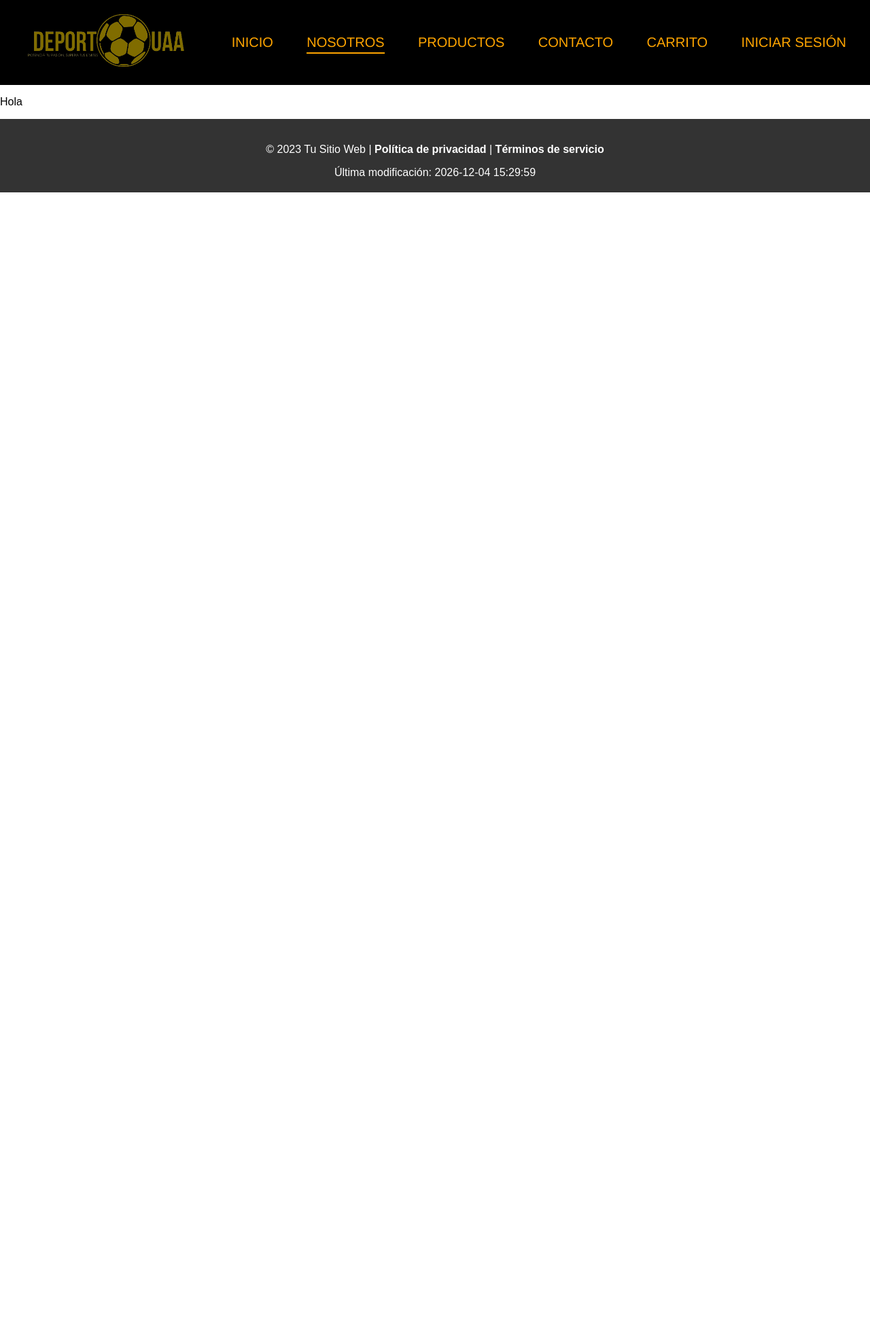
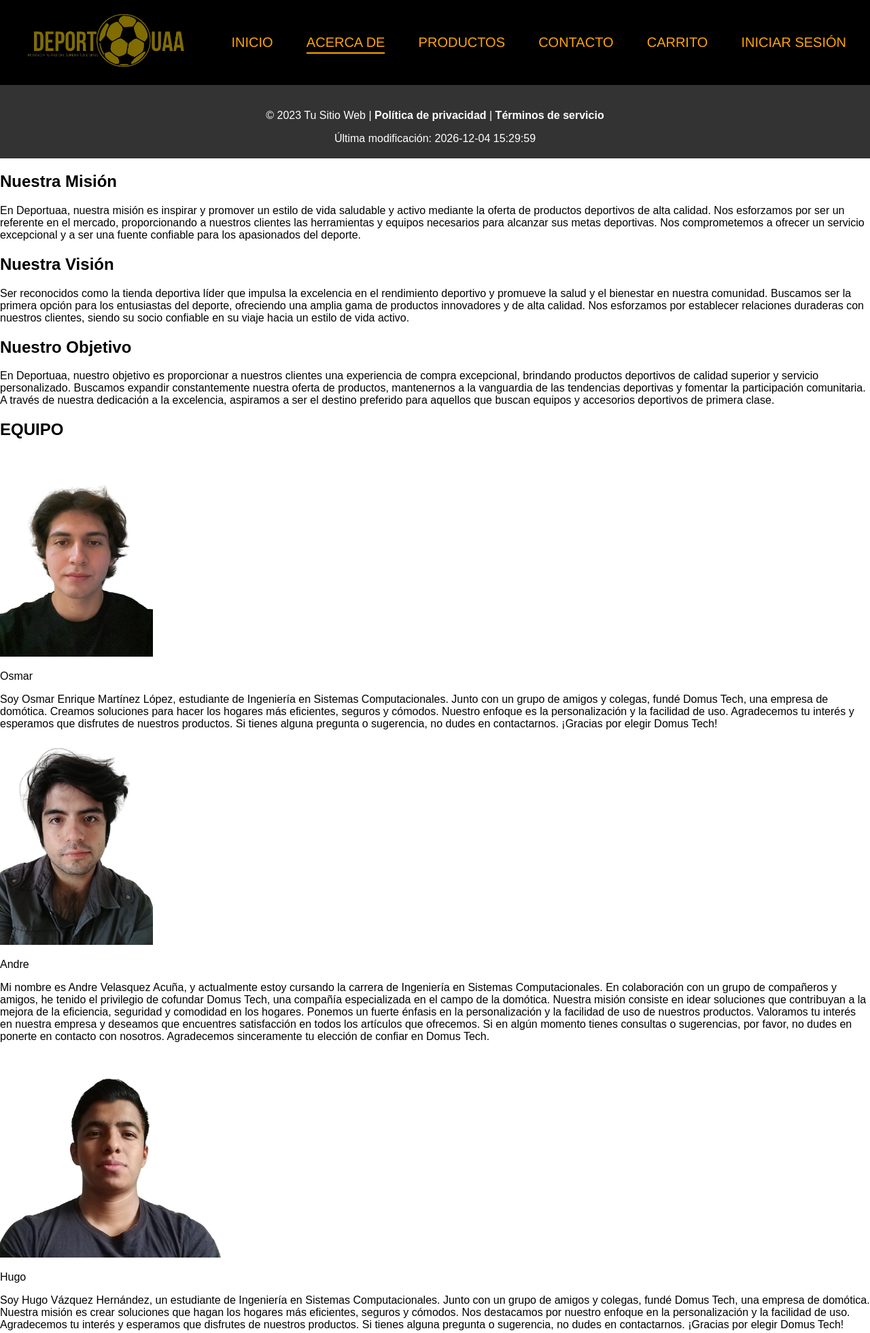
Before and after one commit to osmarmtzz/ProyectoVentaProductos, a PHP site: page /nosotros.php in a window 1280 px wide. Shown: the top 1961 px of the page at 68% size. Before the commit the page ends 283 px from the top, so only its background shows below. Run offline with PHP 8.4, Linux system fonts and the light colour scheme.

Commit message:
Contenido y estilos de la pagina "Acerca de"
Agregue la información de los integrantes, la misión, visión y objetivos de la empresa. También creé el archivo de estilos de la pagina.

```diff
--- a/ProyectoFinal/nav.php
+++ b/ProyectoFinal/nav.php
@@ -10,7 +10,7 @@
         <nav>
             <a href="index.php" class="link-nav"><img src="img/Logo.png" alt="Descripción de la imagen"></a>
             <a href="index.php" class="link-nav <?php echo basename($_SERVER['PHP_SELF']) == 'index.php' ? 'active' : ''; ?>">INICIO</a>
-            <a href="nosotros.php" class="link-nav <?php echo basename($_SERVER['PHP_SELF']) == 'nosotros.php' ? 'active' : ''; ?>">NOSOTROS</a>
+            <a href="nosotros.php" class="link-nav <?php echo basename($_SERVER['PHP_SELF']) == 'nosotros.php' ? 'active' : ''; ?>">ACERCA DE</a>
             <a href="productos.php" class="link-nav <?php echo basename($_SERVER['PHP_SELF']) == 'productos.php' ? 'active' : ''; ?>">PRODUCTOS</a>
             <a href="contacto.php" class="link-nav <?php echo basename($_SERVER['PHP_SELF']) == 'contacto.php' ? 'active' : ''; ?>">CONTACTO</a>
             <a href="carrito.php" class="link-nav">CARRITO</a>
--- a/ProyectoFinal/nosotros.php
+++ b/ProyectoFinal/nosotros.php
@@ -7,15 +7,71 @@ session_start();
 <head>
     <meta charset="UTF-8">
     <meta name="viewport" content="width=device-width, initial-scale=1.0">
-    <title>Nosotros</title>
+    <title>Sobre Nosotros</title>
     <link rel="stylesheet" href="css/nosotros.css">
     <?php include 'nav.php'; ?>
 </head>
 <body>
-    <p>Hola</p>
+
     <?php
     include 'footer.php';
     ?>
+     <div class="titulo-mision-info">
+    <h2 id="titulo-mision-info">Nuestra Misión</h2>
+</div>
+<div class="info-mision-info">
+    <p id="info-mision-info">
+        En Deportuaa, nuestra misión es inspirar y promover un estilo de vida saludable y activo mediante la oferta de productos deportivos de alta calidad. Nos esforzamos por ser un referente en el mercado, proporcionando a nuestros clientes las herramientas y equipos necesarios para alcanzar sus metas deportivas. Nos comprometemos a ofrecer un servicio excepcional y a ser una fuente confiable para los apasionados del deporte.
+    </p>
+</div>
+
+<div class="titulo-vision-info">
+    <h2 id="titulo-vision-info">Nuestra Visión</h2>
+</div>
+<div class="info-vision-info">
+    <p id="info-vision-info">
+        Ser reconocidos como la tienda deportiva líder que impulsa la excelencia en el rendimiento deportivo y promueve la salud y el bienestar en nuestra comunidad. Buscamos ser la primera opción para los entusiastas del deporte, ofreciendo una amplia gama de productos innovadores y de alta calidad. Nos esforzamos por establecer relaciones duraderas con nuestros clientes, siendo su socio confiable en su viaje hacia un estilo de vida activo.
+    </p>
+</div>
+
+<div class="titulo-objetivo-info">
+    <h2 id="titulo-objetivo-info">Nuestro Objetivo</h2>
+</div>
+<div class="info-objetivo-info">
+    <p id="info-objetivo-info">
+        En Deportuaa, nuestro objetivo es proporcionar a nuestros clientes una experiencia de compra excepcional, brindando productos deportivos de calidad superior y servicio personalizado. Buscamos expandir constantemente nuestra oferta de productos, mantenernos a la vanguardia de las tendencias deportivas y fomentar la participación comunitaria. A través de nuestra dedicación a la excelencia, aspiramos a ser el destino preferido para aquellos que buscan equipos y accesorios deportivos de primera clase.
+    </p>
+</div>
+
+
+         <div class="titulo-equipo-info">
+     <h2 id="titulo-equipo">EQUIPO</h2>
+        </div>
+    <div class="container1">
+        <img id="imagen-nosotros" src="img/Osmar.png" alt="" height="300px" width="auto">
+        <p id="nombres">Osmar</p>
+        <p id="info">Soy Osmar Enrique Martínez López, estudiante de Ingeniería en Sistemas Computacionales. Junto con un grupo de amigos y colegas, fundé Domus Tech, una empresa de domótica. Creamos soluciones para hacer los hogares más eficientes, seguros y cómodos. Nuestro enfoque es la personalización y la facilidad de uso. Agradecemos tu interés y esperamos que disfrutes de nuestros productos. Si tienes alguna pregunta o sugerencia, no dudes en contactarnos. ¡Gracias por elegir Domus Tech!</p>
+    </div>
+    <div class="container2">
+        <img id="imagen-nosotros" src="img/Andre.png" alt="" height="300px" width="auto">
+        <p id="nombres">Andre</p>
+        <p id="info">Mi nombre es Andre Velasquez Acuña, y actualmente estoy cursando la carrera de Ingeniería en Sistemas Computacionales. En colaboración con un grupo de compañeros y amigos, he tenido el privilegio de cofundar Domus Tech, una compañía especializada en el campo de la domótica. Nuestra misión consiste en idear soluciones que contribuyan a la mejora de la eficiencia, seguridad y comodidad en los hogares. Ponemos un fuerte énfasis en la personalización y la facilidad de uso de nuestros productos. Valoramos tu interés en nuestra empresa y deseamos que encuentres satisfacción en todos los artículos que ofrecemos. Si en algún momento tienes consultas o sugerencias, por favor, no dudes en ponerte en contacto con nosotros. Agradecemos sinceramente tu elección de confiar en Domus Tech.</p>
+    </div>
+    <div class="container3">
+        <img id="imagen-nosotros" src="img/Hugo.png" alt="" height="300px" width="auto">
+        <p id="nombres">Hugo</p>
+        <p id="info">Soy Hugo Vázquez Hernández, un estudiante de Ingeniería en Sistemas Computacionales. Junto con un grupo de amigos y colegas, fundé Domus Tech, una empresa de domótica. Nuestra misión es crear soluciones que hagan los hogares más eficientes, seguros y cómodos. Nos destacamos por nuestro enfoque en la personalización y la facilidad de uso. Agradecemos tu interés y esperamos que disfrutes de nuestros productos. Si tienes alguna pregunta o sugerencia, no dudes en contactarnos. ¡Gracias por elegir Domus Tech!</p>
+    </div>
+    <div class="container4">
+        <img id="imagen-nosotros" src="img/Andres.png" alt="" height="300px" width="auto">
+        <p id="nombres">Andres</p>
+        <p id="info">Mi nombre es Andrés de Anda Peralta, y me encuentro actualmente estudiando Ingeniería en Sistemas Computacionales. En colaboración con un grupo de amigos y colegas, tuve la oportunidad de fundar Domus Tech, una empresa especializada en el campo de la domótica. Nuestra principal misión es crear soluciones que mejoren la eficiencia, seguridad y comodidad en los hogares. Nos esforzamos por destacar en la personalización y la facilidad de uso de nuestros productos. Apreciamos tu interés y esperamos que disfrutes de nuestros productos. Si tienes alguna pregunta o sugerencia, no dudes en contactarnos. ¡Gracias por elegir Domus Tech!</p>
+    </div>
+        <div class="container5">
+        <img id="imagen-nosotros" src="img/Abraham.png" alt="" height="300px" width="auto">
+        <p id="nombres">Abraham</p>
+        <p id="info">Hola! Soy Abraham, Estudiante de Ingeniería en Sistemas computacionales de la Universidad Autónoma de Aguascalientes y colaborador de DeportUAA, una pagina creada por estudiantes y para estudiantes de la universidad enfocada a brindar los mejores artículos y productos del mundo deportivo</p>
+    </div>
 
 </body>
 </html>
```
Also changed, not shown: ProyectoFinal/css/acercade.css (added, +141 -0 lines), ProyectoFinal/img/Abraham.png (added), ProyectoFinal/img/Andre.png (added), ProyectoFinal/img/Andres.png (added), ProyectoFinal/img/Hugo.png (added), ProyectoFinal/img/Osmar.png (added).
